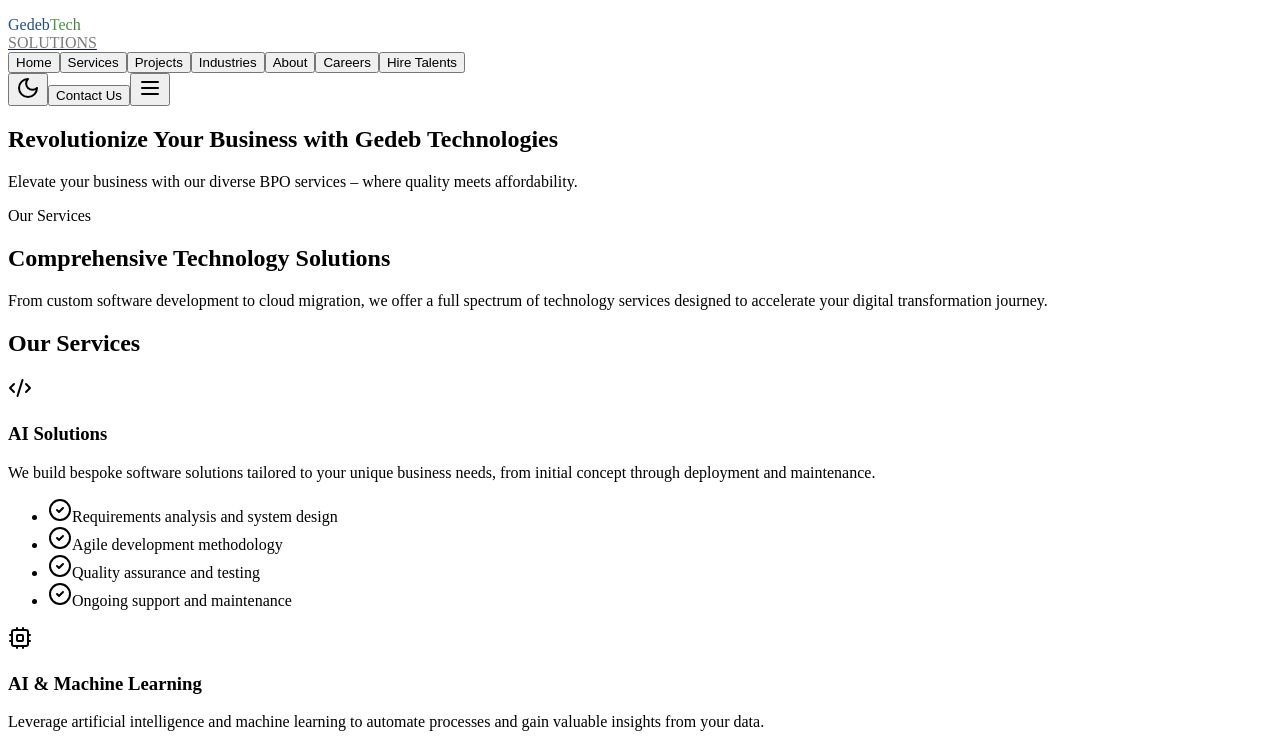
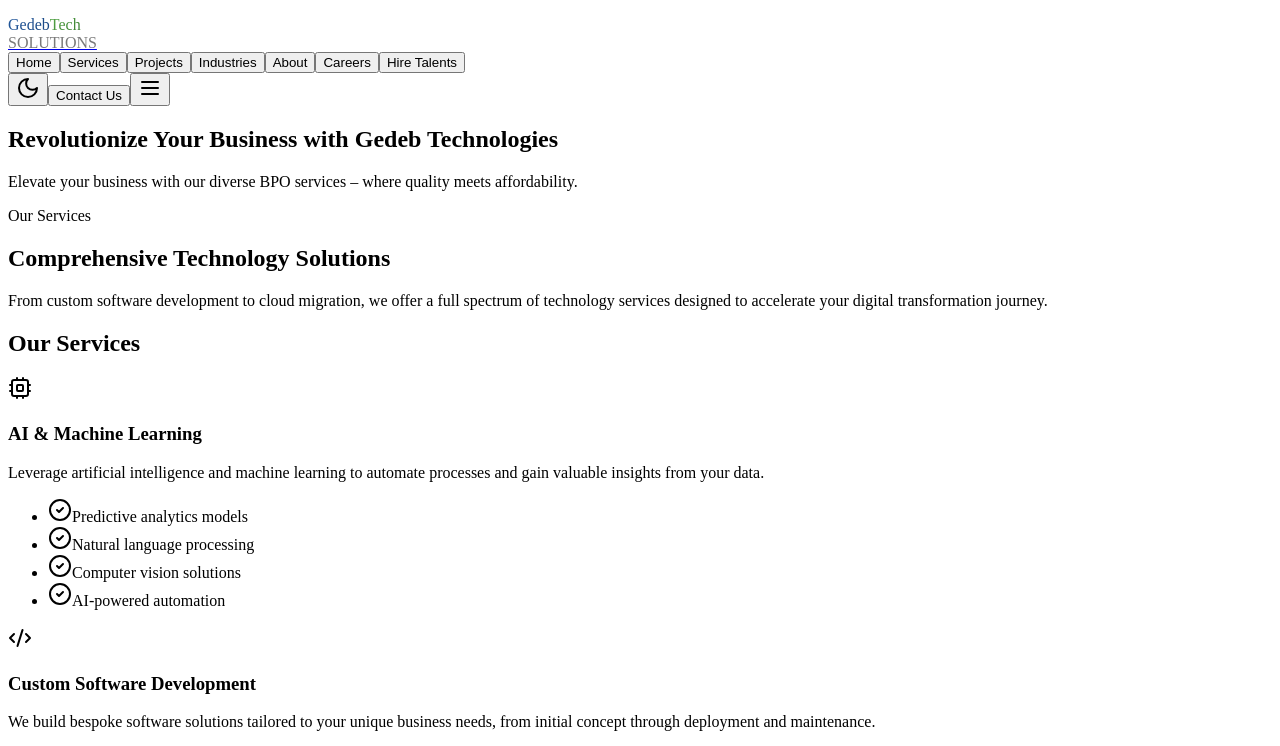
Before and after one commit to temesgen-y/Gedebtech, a React (Vite) app in the folder client/: page /services in a window 1280 px wide. Shown: the top 746 px of the page. Built offline with nearby package versions, Linux system fonts and the light colour scheme; a web font is replaced by a local one.

Commit message:
Services page is removed AI solution

```diff
--- a/client/src/pages/services.tsx
+++ b/client/src/pages/services.tsx
@@ -17,18 +17,6 @@ import {
 } from "lucide-react";
 
 const services = [
-  {
-    icon: Code2,
-    title: "AI Solutions",
-    description:
-      "We build bespoke software solutions tailored to your unique business needs, from initial concept through deployment and maintenance.",
-    features: [
-      "Requirements analysis and system design",
-      "Agile development methodology",
-      "Quality assurance and testing",
-      "Ongoing support and maintenance",
-    ],
-  },
 
   {
     icon: Cpu,
```
